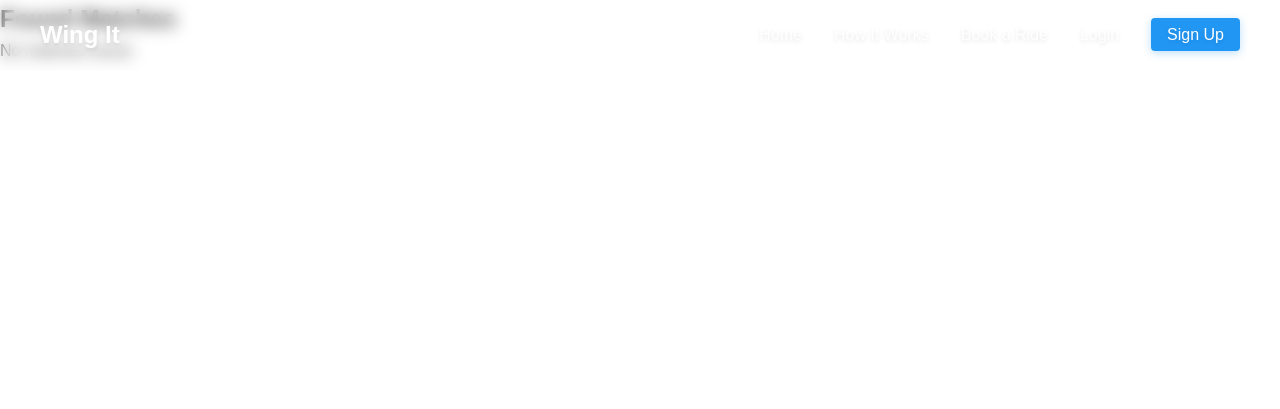
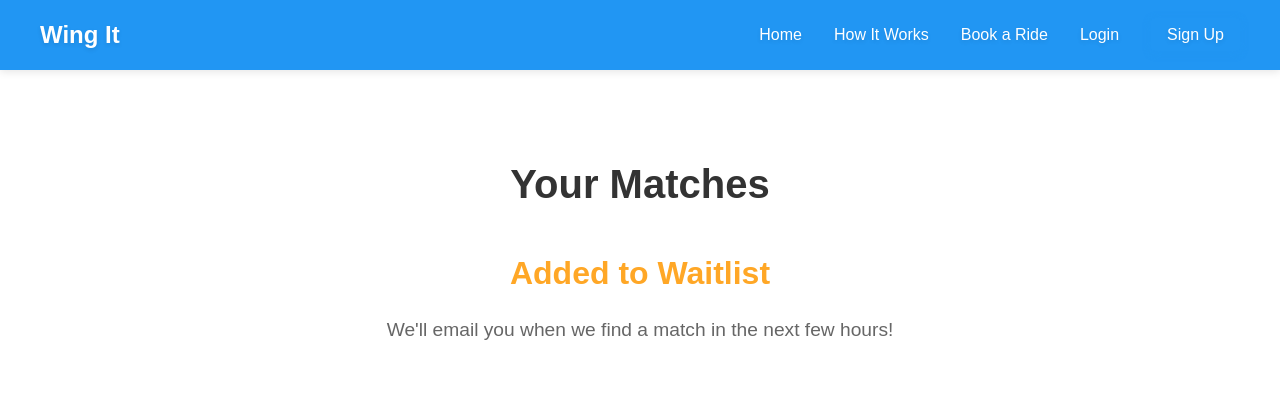
Before and after one commit to Harrison-Zoccoli/NewWingIt, a Flask app: page /find_matches in a window 1280 px wide. Shown: the top 409 px of the page. Run offline with Flask 3, Linux system fonts and the light colour scheme; some libraries are stand-ins or nearby versions.

Commit message:
Added nav bar update and opening animation: glassy nav, fly-in text, match card improvements

```diff
--- a/static/style.css
+++ b/static/style.css
@@ -21,6 +21,14 @@ nav {
     top: 0;
     z-index: 1000;
     border-bottom: 1px solid rgba(255, 255, 255, 0.1);
+}
+
+/* Solid Navigation for non-hero pages */
+.nav-solid {
+    background-color: #2196F3;
+    backdrop-filter: none;
+    border-bottom: none;
+    box-shadow: 0 2px 8px rgba(0,0,0,0.1);
 }
 
 .nav-container {
@@ -109,17 +117,27 @@ nav a:hover {
     text-align: left;
     color: white;
     text-shadow: 2px 2px 4px rgba(0,0,0,0.3);
+    animation: flyIn 1s ease-out forwards;
 }
 
 .hero h1 {
     font-size: 4rem;
     margin-bottom: 1rem;
+    opacity: 0;
+    animation: flyIn 1s ease-out 0.2s forwards;
 }
 
 .hero p {
     font-size: 1.5rem;
     margin-bottom: 2rem;
     max-width: 500px;
+    opacity: 0;
+    animation: flyIn 1s ease-out 0.4s forwards;
+}
+
+.hero .cta-button {
+    opacity: 0;
+    animation: flyIn 1s ease-out 0.6s forwards;
 }
 
 .cta-button {
@@ -386,3 +404,84 @@ spline-viewer {
 .find-matches-button:hover {
     background-color: #1976D2;
 }
+
+@keyframes flyIn {
+    0% {
+        opacity: 0;
+        transform: translateY(100px);
+    }
+    100% {
+        opacity: 1;
+        transform: translateY(0);
+    }
+}
+
+/* Matches Page */
+.matches-container {
+    max-width: 800px;
+    margin: 120px auto 0;
+    padding: 2rem;
+    text-align: center;
+}
+
+.matches-title {
+    font-size: 2.5rem;
+    margin-bottom: 2rem;
+    color: #333;
+}
+
+.match-status {
+    font-size: 2rem;
+    margin-bottom: 1rem;
+}
+
+.match-status.success {
+    color: #2196F3;
+}
+
+.match-status.pending {
+    color: #FFA726;
+}
+
+.match-instructions {
+    font-size: 1.2rem;
+    color: #666;
+    margin-bottom: 2rem;
+}
+
+.match-card {
+    background: white;
+    padding: 2rem;
+    border-radius: 8px;
+    box-shadow: 0 2px 10px rgba(0,0,0,0.1);
+    margin: 0 auto;
+    max-width: 500px;
+    cursor: pointer;
+    transition: transform 0.2s, box-shadow 0.2s;
+}
+
+.match-card:hover {
+    transform: translateY(-5px);
+    box-shadow: 0 4px 15px rgba(0,0,0,0.2);
+}
+
+.time-difference {
+    color: #2196F3;
+    font-weight: 500;
+    margin: 1rem 0;
+}
+
+.select-match-btn {
+    background-color: #2196F3;
+    color: white;
+    border: none;
+    padding: 0.8rem 1.5rem;
+    border-radius: 4px;
+    margin-top: 1rem;
+    cursor: pointer;
+    transition: background-color 0.3s;
+}
+
+.select-match-btn:hover {
+    background-color: #1976D2;
+}
--- a/templates/base.html
+++ b/templates/base.html
@@ -19,7 +19,7 @@
     </script>
 </head>
 <body>
-    <nav>
+    <nav class="{% if request.endpoint in ['add_traveler', 'find_all_matches'] %}nav-solid{% endif %}">
         <div class="nav-container">
             <div class="logo">
                 <span class="logo-text">Wing It</span>
--- a/templates/matches.html
+++ b/templates/matches.html
@@ -3,29 +3,33 @@
 {% block title %}Matches{% endblock %}
 
 {% block content %}
-    <h2>Found Matches</h2>
+    <div class="matches-container">
+        <h1 class="matches-title">Your Matches</h1>
         {% if matches %}
+            <h2 class="match-status success">{{ matches|length }} Match{% if matches|length > 1 %}es{% endif %} Found!</h2>
+            <p class="match-instructions">Click a match card to select and coordinate with your travel buddy.</p>
             <div class="matches-grid">
                 {% for person1, person2 in matches %}
-                <div class="match-card">
-                    <h3>Match Found!</h3>
+                    <div class="match-card" onclick="selectMatch('{{ person1.email }}', '{{ person2.email }}')">
                         <div class="match-details">
                             <div class="traveler">
                                 <h4>{{ person1.name }}</h4>
-                            <p>Email: {{ person1.email }}</p>
                                 <p>Time: {{ person1.time }}</p>
                             </div>
                             <div class="traveler">
                                 <h4>{{ person2.name }}</h4>
-                            <p>Email: {{ person2.email }}</p>
                                 <p>Time: {{ person2.time }}</p>
                             </div>
                         </div>
+                        <p class="time-difference">Time Difference: {{ ((person1.time.hour * 60 + person1.time.minute) - (person2.time.hour * 60 + person2.time.minute))|abs }} minutes</p>
                         <p class="match-date">Date: {{ person1.date }}</p>
+                        <button class="select-match-btn">Select Match</button>
                     </div>
                 {% endfor %}
             </div>
         {% else %}
-        <p>No matches found.</p>
+            <h2 class="match-status pending">Added to Waitlist</h2>
+            <p class="match-instructions">We'll email you when we find a match in the next few hours!</p>
         {% endif %}
+    </div>
 {% endblock %}
```
Lines whose indentation alone changed are shown as unchanged.
